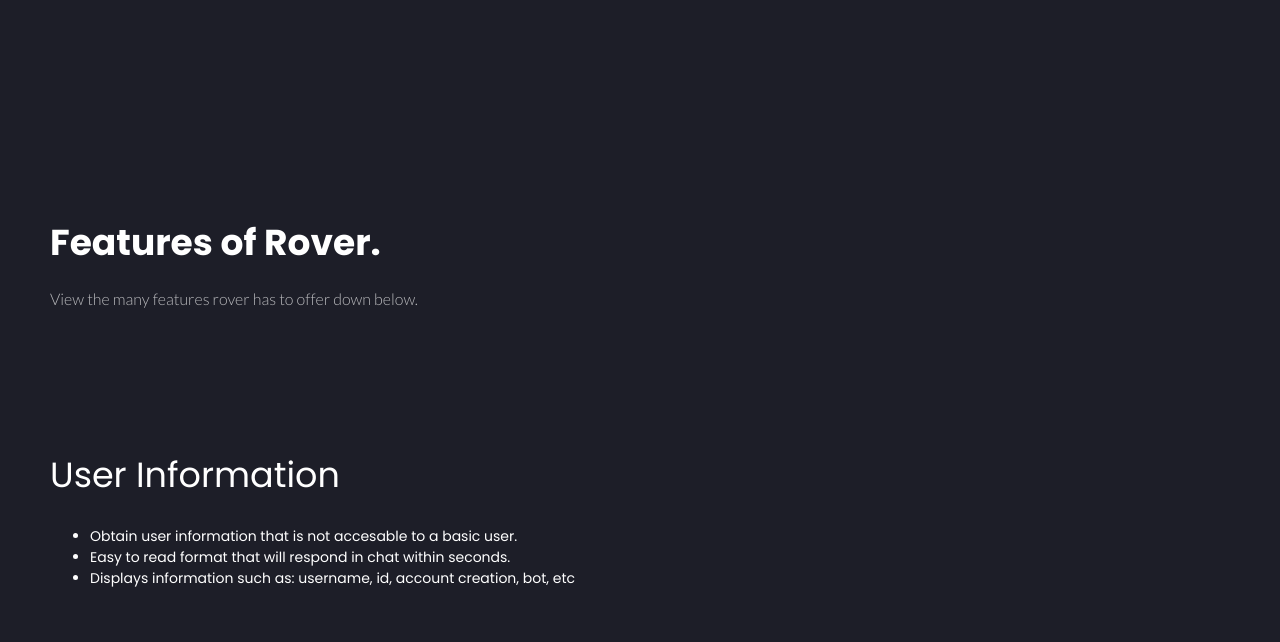
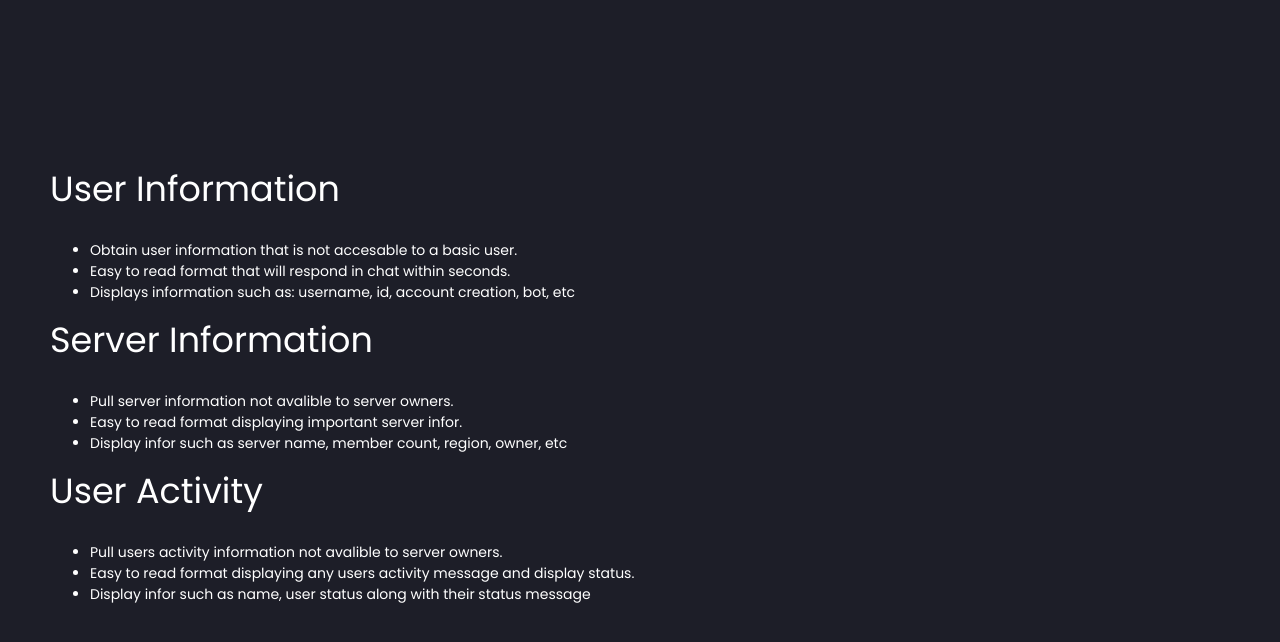
Before and after one commit to BasicBots/rover, a plain HTML site: page features.html in a window 1280 px wide. Shown: the part 88-730 px from the top of the page. Drawn offline with Linux system fonts and the light colour scheme.

Commit message:
Update features.html

```diff
--- a/features.html
+++ b/features.html
@@ -51,13 +51,27 @@
     </div>
 </nav>
 <div class="heading">
-    <h1 class="display-5 title">Features of Rover.</h1>
-    <p class="subtitle">View the many features rover has to offer down below.</p>
-    <br /><br /><br /><br /><br /><br />
   <h2>User Information</h2>
+
   <ul>
     <li>Obtain user information that is not accesable to a basic user.</li>
     <li>Easy to read format that will respond in chat within seconds.</li>
     <li>Displays information such as: username, id, account creation, bot, etc</li>
   </ul>
+
+  <h2>Server Information</h2>
+
+  <ul>
+    <li>Pull server information not avalible to server owners.</li>
+    <li>Easy to read format displaying important server infor.</li>
+    <li>Display infor such as server name, member count, region, owner, etc</li>
+  </ul>
+
+  <h2>User Activity</h2>
+
+  <ul>
+    <li>Pull users activity information not avalible to server owners.</li>
+    <li>Easy to read format displaying any users activity message and display status.</li>
+    <li>Display infor such as name, user status along with their status message</li>
+  </ul>
 </div>
```
Lines whose indentation alone changed are shown as unchanged.
